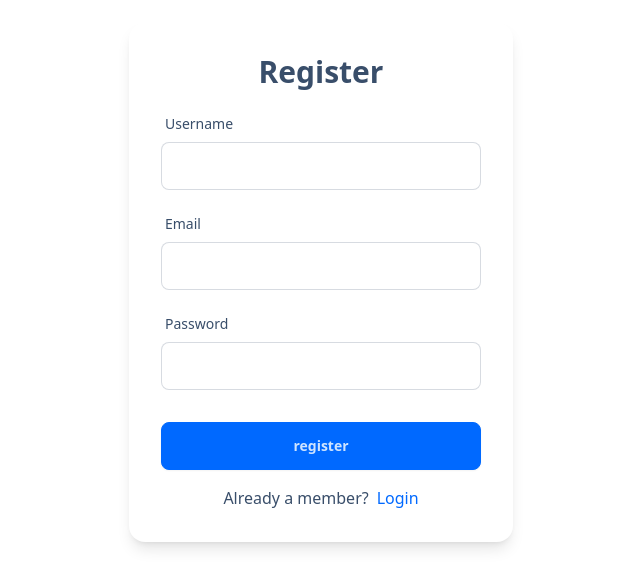
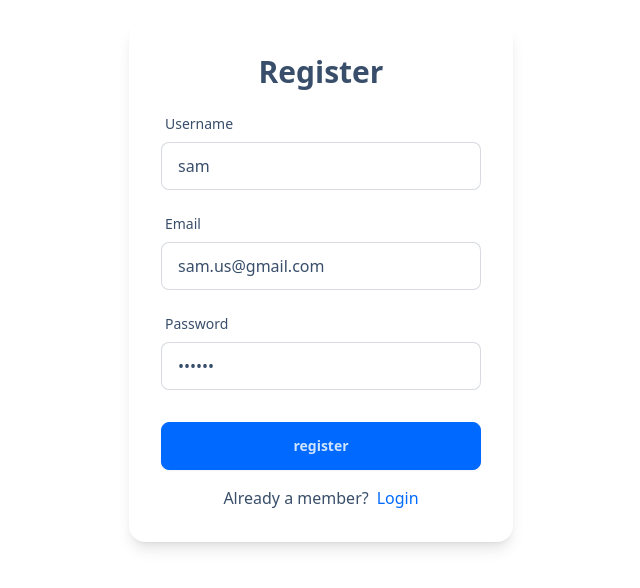
Before and after one commit to techaesthetic-sam/comfyStore, a React (Vite) app in the folder my-project/: page /register in a window 1280 px wide. Shown: the part 118-706 px from the top of the page, without its empty margins (319-959 px from the left). Built offline with nearby package versions, Linux system fonts and the light colour scheme.

Commit message:
register / login api setup

```diff
--- a/my-project/src/App.jsx
+++ b/my-project/src/App.jsx
@@ -18,7 +18,10 @@ import { ErrorElement } from "./components";
 import { loader as loadingElement } from "./pages/Landing";
 import { loader as singlePageLoader } from "./pages/SingleProduct";
 import { loader as productsLoader } from "./pages/Products";
+import { action } from "./pages/Register";
+import { action as loginAction } from "./pages/Login";
 
+import { store } from "./store";
 const router = createBrowserRouter([
   {
     path: "/",
@@ -62,11 +65,13 @@ const router = createBrowserRouter([
     path: "/login",
     element: <Login />,
     errorElement: <Error />,
+    action: loginAction(store),
   },
   {
     path: "/register",
     element: <Register />,
     errorElement: <Error />,
+    action: action,
   },
 ]);
 
--- a/my-project/src/components/Navbar.jsx
+++ b/my-project/src/components/Navbar.jsx
@@ -13,7 +13,7 @@ export default function Navbar() {
   }
 
   const numItemsInCart = useSelector((store) => store.cartState.numItemsInCart);
-  console.log(numItemsInCart);
+  // console.log(numItemsInCart);
 
   return (
     <nav className="bg-base-200">
--- a/my-project/src/features/cart/cartSlice.jsx
+++ b/my-project/src/features/cart/cartSlice.jsx
@@ -57,12 +57,13 @@ const cartSlice = createSlice({
       const item = state.cartItems.find((i) => i.cartID === cartID);
       state.numItemsInCart += amount - item.amount;
       state.cartTotal += item.price * (amount - item.amount);
+      console.log(amount, item.amount);
       item.amount = amount;
       cartSlice.caseReducers.calculateTotals(state);
       if (state.numItemsInCart === -1) {
         cartSlice.caseReducers.clearCart(state);
       }
-      // }   just in case any error in navBar or something edit this logic
+      // }   just in case any error in navBar or something edit the above if logic
       toast.success("Cart updated");
     },
     calculateTotals: (state) => {
--- a/my-project/src/features/user/userSlice.jsx
+++ b/my-project/src/features/user/userSlice.jsx
@@ -22,9 +22,14 @@ const userSlice = createSlice({
   name: "user",
   initialState,
   reducers: {
-    loginUser: (state, action) => {
-      console.log(state);
-    },
+    // loginUser: (state, action) => {
+    //   const {
+    //     user: { username },
+    //   } = action.payload;
+    //   // console.log(user);
+    //   console.log(username);
+    //   //state.user = username;
+    // },
     logoutUser: (state) => {
       state.user = null;
       localStorage.removeItem("user");
--- a/my-project/src/pages/Login.jsx
+++ b/my-project/src/pages/Login.jsx
@@ -1,6 +1,27 @@
 import React from "react";
 import { FormInput, SubmitBtn } from "../components";
-import { Link, Form } from "react-router-dom";
+import { Link, Form, redirect } from "react-router-dom";
+import { customFetch } from "../utils";
+import { toast } from "react-toastify";
+import { loginUser } from "../features/user/userSlice";
+
+export function action(store) {
+  return async ({ request }) => {
+    const data = Object.fromEntries(await request.formData());
+    try {
+      const response = await customFetch.post("/auth/local", data);
+      // console.log(response.data.user.username);
+      store.dispatch(loginUser(response.data));
+      toast.success("loggedIn successfully");
+      return redirect("/");
+    } catch (error) {
+      const errorMessage =
+        error?.response?.data?.message || "please check the values entered";
+      toast.error(errorMessage);
+      return null;
+    }
+  };
+}
 export default function Login() {
   return (
     <section className="h-screen grid place-items-center">
--- a/my-project/src/pages/Register.jsx
+++ b/my-project/src/pages/Register.jsx
@@ -1,6 +1,27 @@
 import React from "react";
 import { FormInput, SubmitBtn } from "../components";
-import { Form, Link } from "react-router-dom";
+import { Form, Link, redirect } from "react-router-dom";
+import { toast } from "react-toastify";
+import { customFetch } from "../utils";
+
+export async function action({ request }) {
+  const formData = await request.formData();
+
+  const data = Object.fromEntries(formData);
+  //console.log(data);
+
+  try {
+    const response = await customFetch.post("/auth/local/register", data);
+    return redirect("/login");
+  } catch (error) {
+    const errorMessage =
+      error?.response?.data?.message || "please check the values entered";
+    toast.error(errorMessage);
+    return null;
+  }
+
+  return null;
+}
 export default function Register() {
   return (
     <section className="h-screen grid place-items-center">
@@ -9,9 +30,24 @@ export default function Register() {
         className="card w-96 p-8 bg-base-100 shadow-lg flex flex-col gap-y-4"
       >
         <h4 className="text-center text-3xl font-bold">Register</h4>
-        <FormInput type="text" label="username" name="username" />
-        <FormInput type="email" label="email" name="email" />
-        <FormInput type="password" label="password" name="password" />
+        <FormInput
+          type="text"
+          label="username"
+          name="username"
+          defaultValue="sam"
+        />
+        <FormInput
+          type="email"
+          label="email"
+          name="email"
+          defaultValue="sam.us@gmail.com"
+        />
+        <FormInput
+          type="password"
+          label="password"
+          name="password"
+          defaultValue="123456"
+        />
         <div className="mt-4">
           <SubmitBtn text="register" />
         </div>
```
